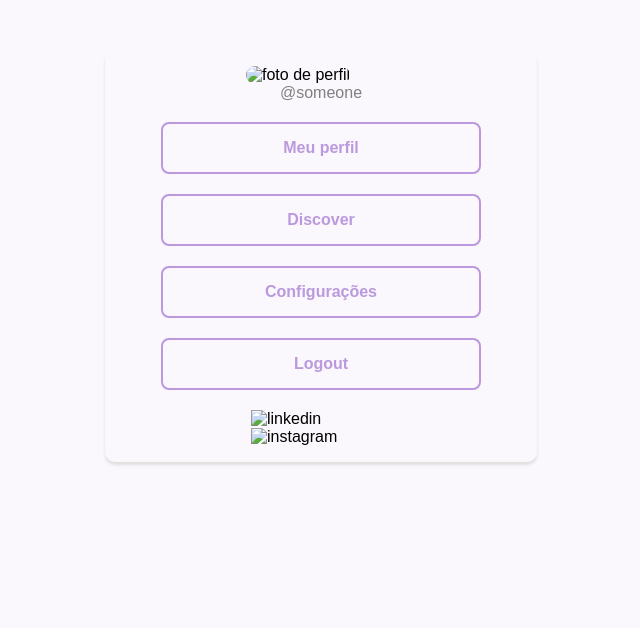
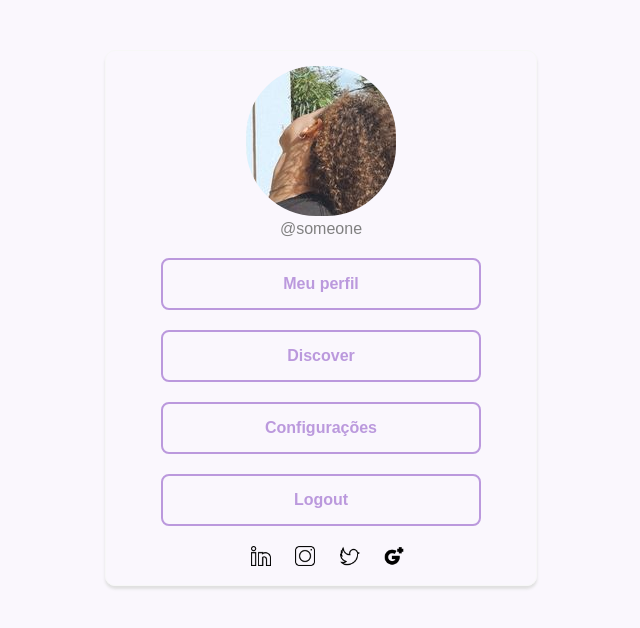
Before and after one commit to jessicapinheiro-s/desafios-rocketseat, a plain HTML site: page Desafio social Tree/index.html in a window 1280 px wide. Shown: the whole page, without its empty margins (319-959 px from the left). Drawn offline with Linux system fonts and the light colour scheme.

Commit message:
edit img

```diff
--- a/Desafio social Tree/index.html
+++ b/Desafio social Tree/index.html
@@ -14,7 +14,7 @@
     <div class="principalBox">
         <div class="contentBox">
             <div class="imgPerfil">
-                <img src="porfile.jpg" alt="foto de perfil">
+                <img src="img/porfile.jpg" alt="foto de perfil">
                 <p>@someone</p>
             </div>
         </div>
@@ -30,10 +30,10 @@
         </div>
         <div class="redesSociais">
             <div class="contentIcon">
-                <img src="linkedin.png" alt="linkedin">
-                <img src="instagram.png" alt="instagram">
-                <img src="twitter.png" alt="">
-                <img src="google-plus.png" alt="">
+                <img src="img/linkedin.png" alt="linkedin">
+                <img src="img/instagram.png" alt="instagram">
+                <img src="img/twitter.png" alt="twitter">
+                <img src="img/google-plus.png" alt="google">
             </div>
         </div>
     </div>
```
